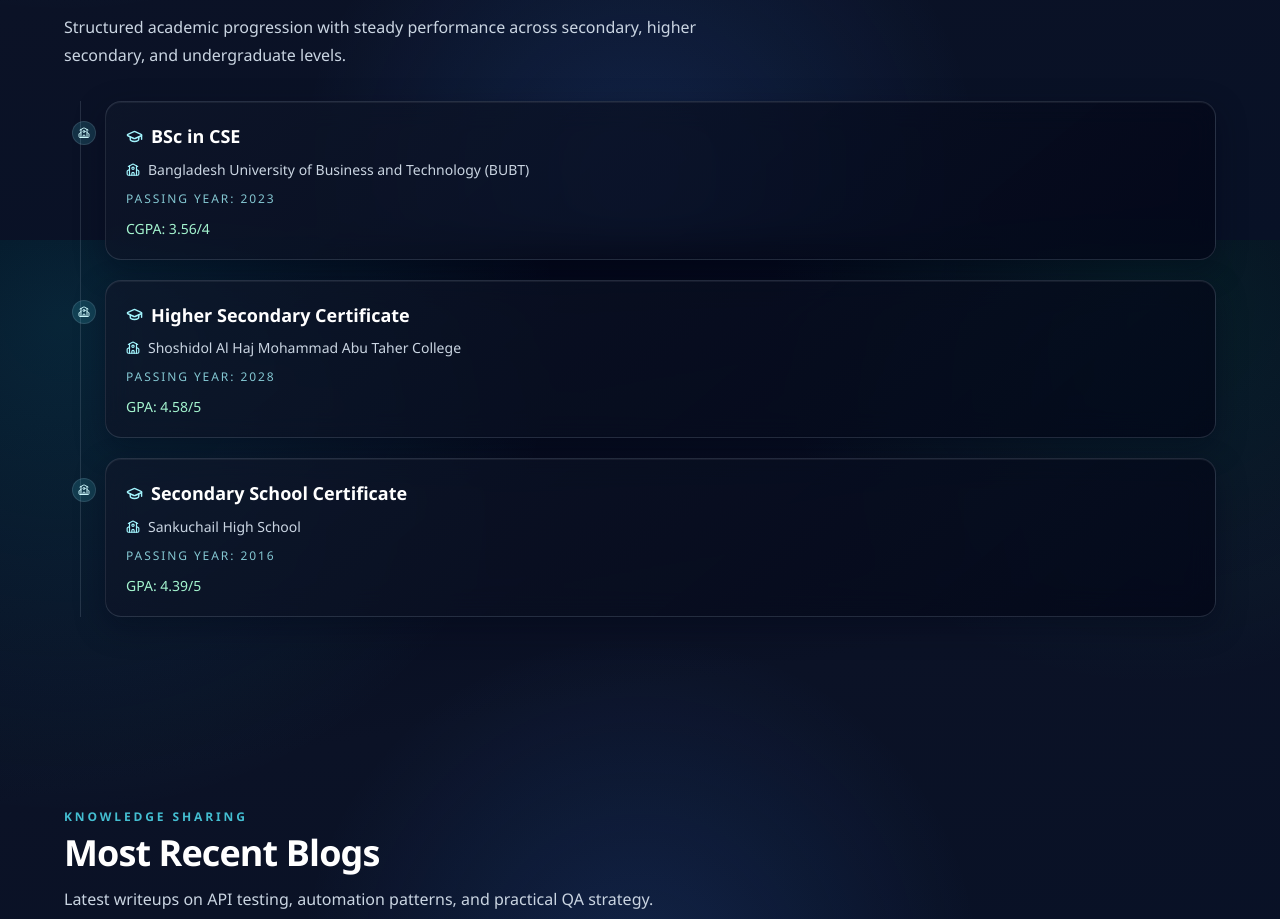
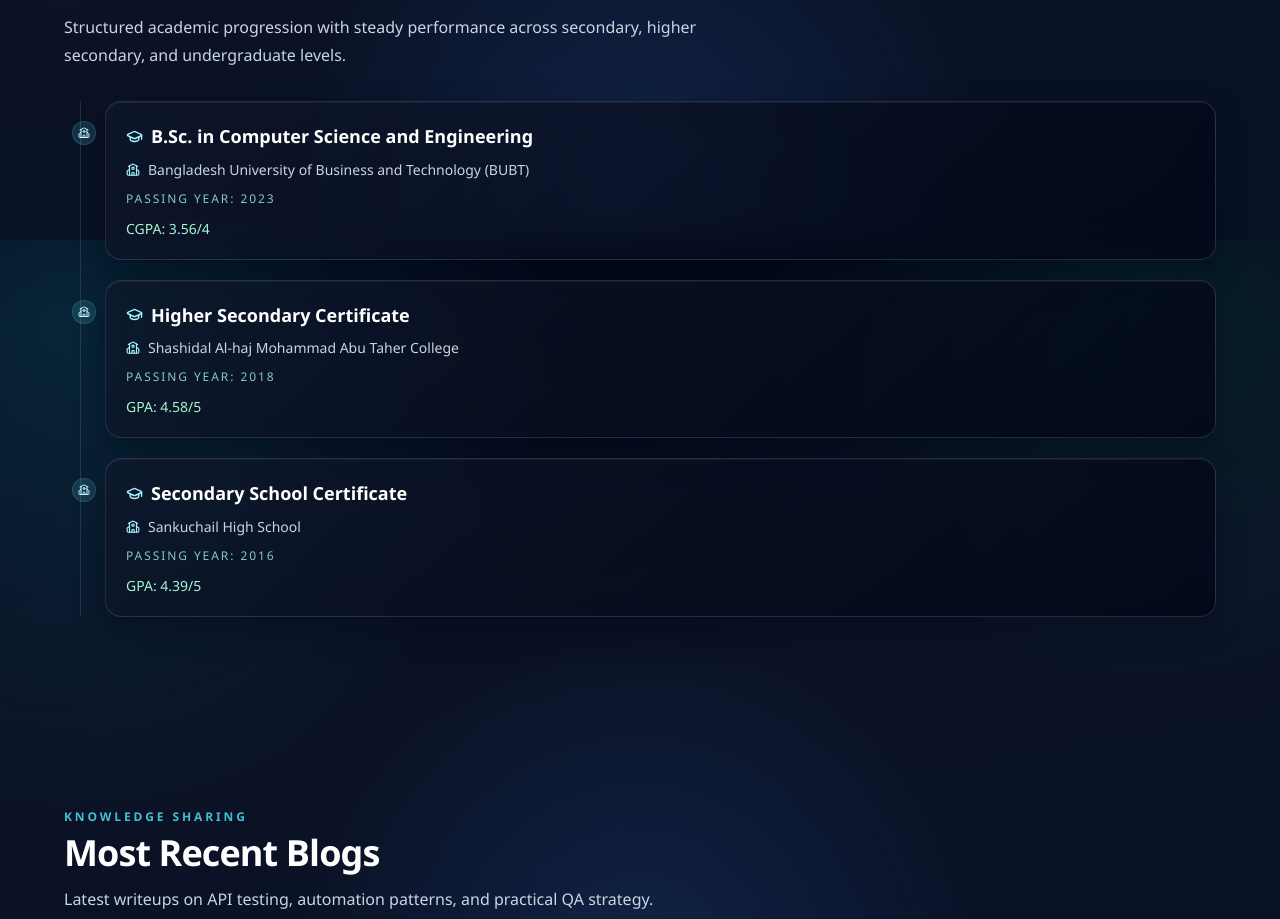
Before and after one commit to shobuj-das/Portfolio, a Next.js app: page / in a window 1280 px wide. Shown: the part 4560-5479 px from the top of the page. Built offline with nearby package versions, Linux system fonts and the light colour scheme.

Commit message:
education updated

```diff
--- a/src/data/educations.ts
+++ b/src/data/educations.ts
@@ -7,16 +7,16 @@ export type EducationItem = {
 
 export const educations: EducationItem[] = [
   {
-    degree: 'BSc in CSE',
+    degree: 'B.Sc. in Computer Science and Engineering',
     institution: 'Bangladesh University of Business and Technology (BUBT)',
     result: 'CGPA: 3.56/4',
     passingYear: '2023',
   },
    {
     degree: 'Higher Secondary Certificate',
-    institution: 'Shoshidol Al Haj Mohammad Abu Taher College',
+    institution: 'Shashidal Al-haj Mohammad Abu Taher College',
     result: 'GPA: 4.58/5',
-    passingYear: '2028',
+    passingYear: '2018',
   },
   {
     degree: 'Secondary School Certificate',
```
